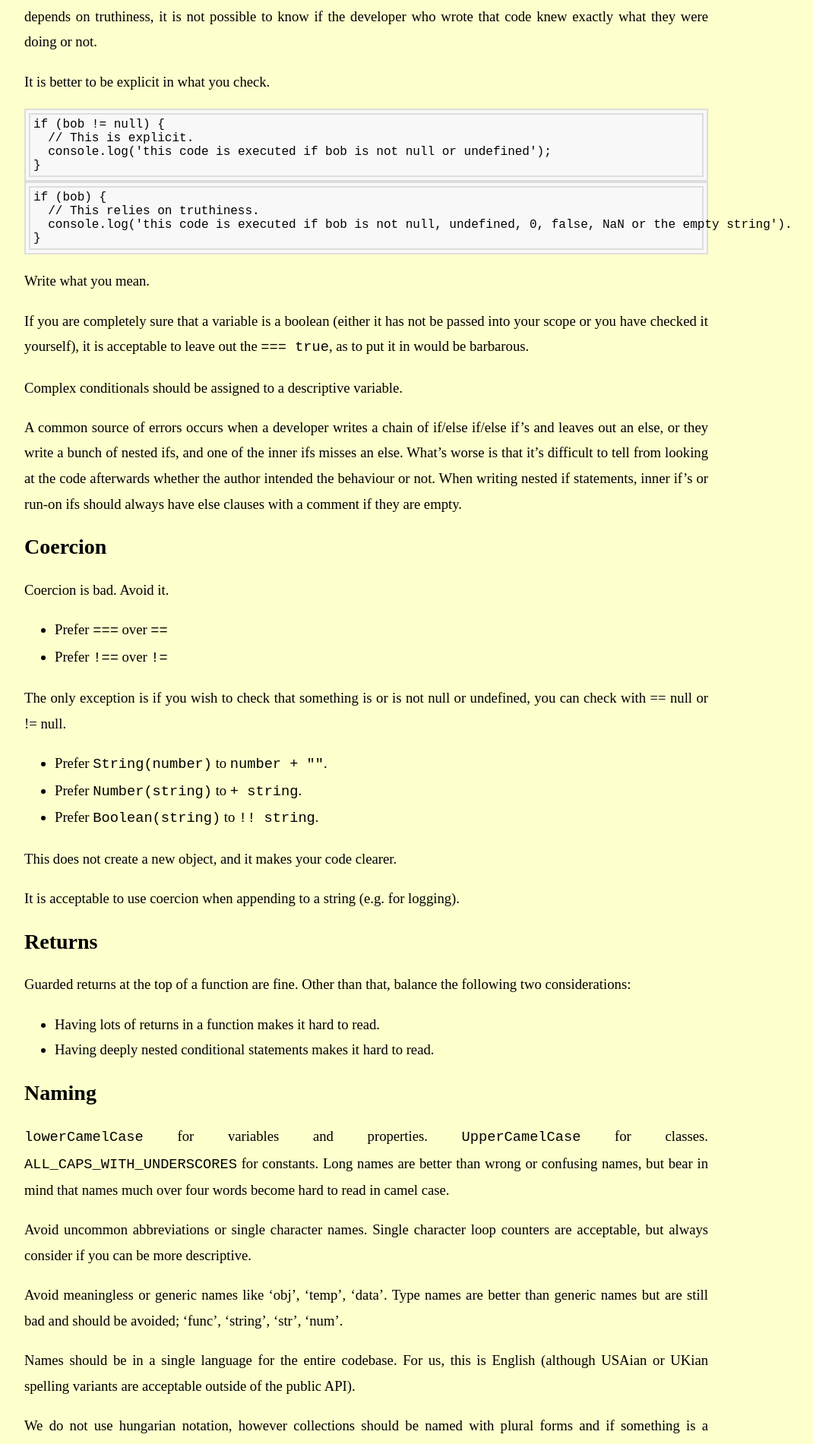
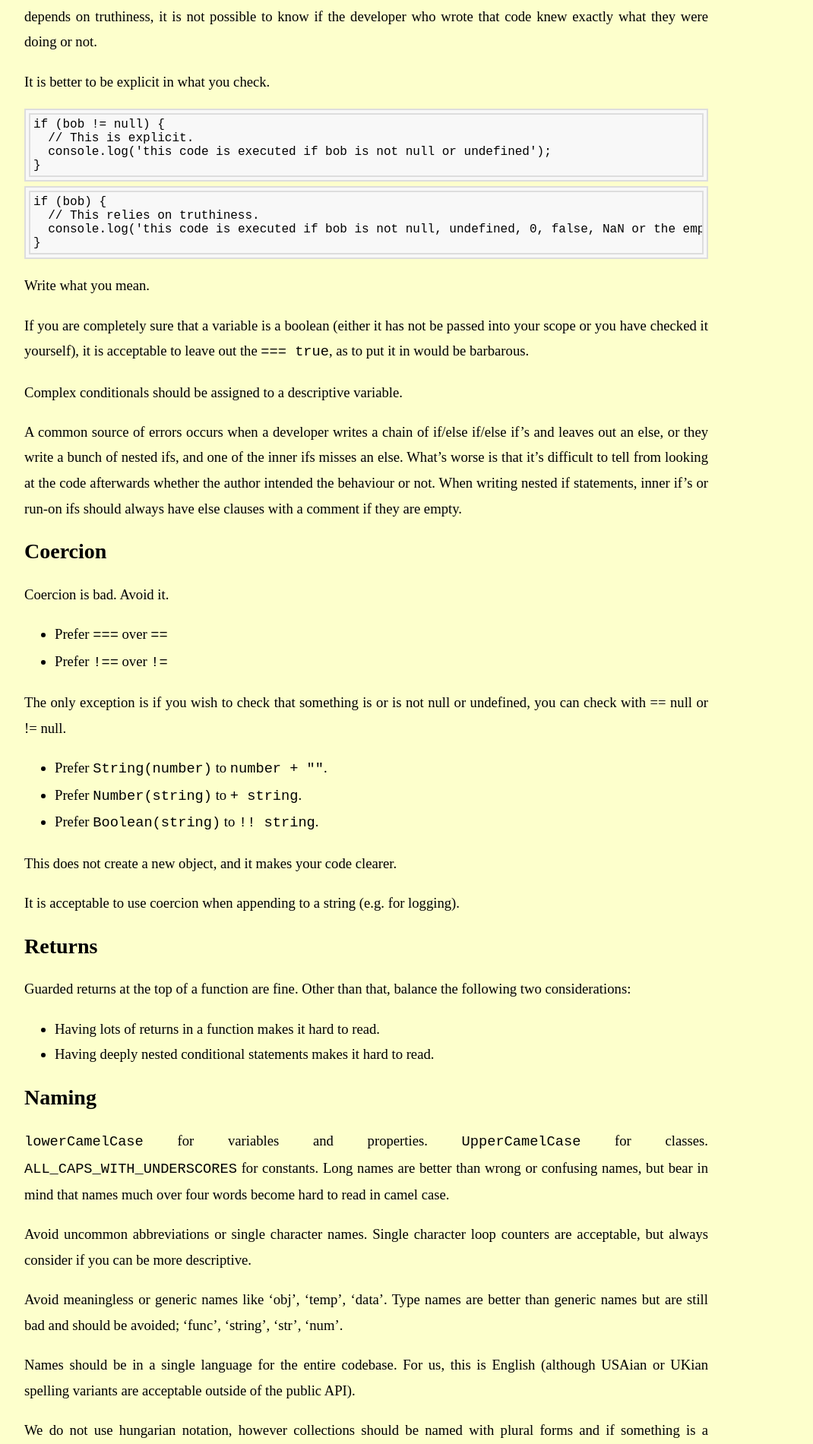
Before and after one commit to caplin/StyleGuide, a Jekyll site: the page built from index.md, in a window 1280 px wide. Shown: the part 1901-3802 px from the top of the page at 76% size, without its empty margins (158-1228 px from the left). Built offline with Jekyll 4.4.1, drawn with Linux system fonts in a browser that asks for light colours; Markdown is read by kramdown in place of the engine named in the settings.

Commit message:
overflow auto on code blocks, plus margin-top

```diff
--- a/styles/syntax.css
+++ b/styles/syntax.css
@@ -2,6 +2,8 @@
   border: 2px solid #ddd;
   background-color: #f8f8f8;
   padding: 4px;
+  margin-top: 6px;
+  overflow: auto;
 }
 
 .highlight pre {
```
